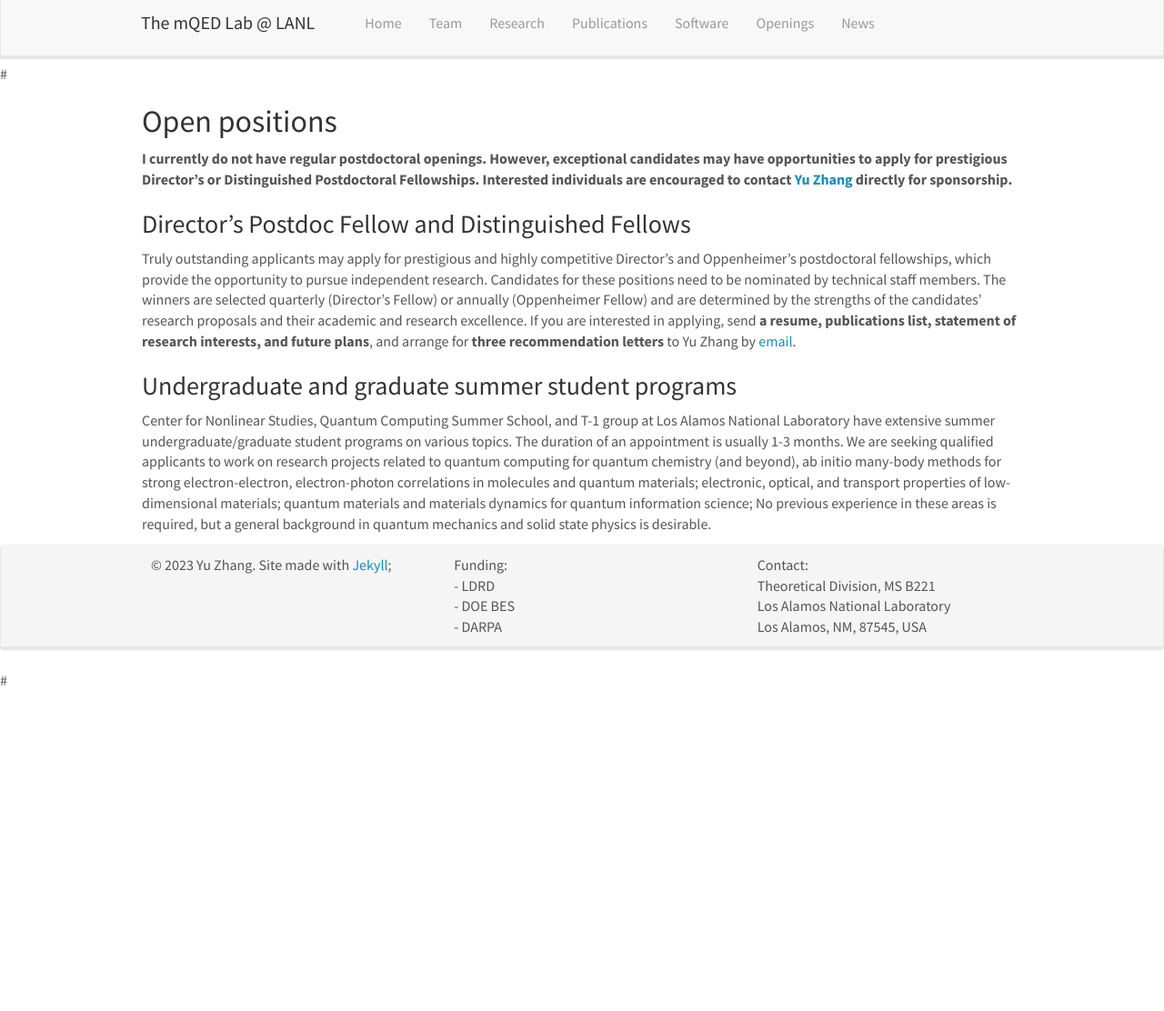
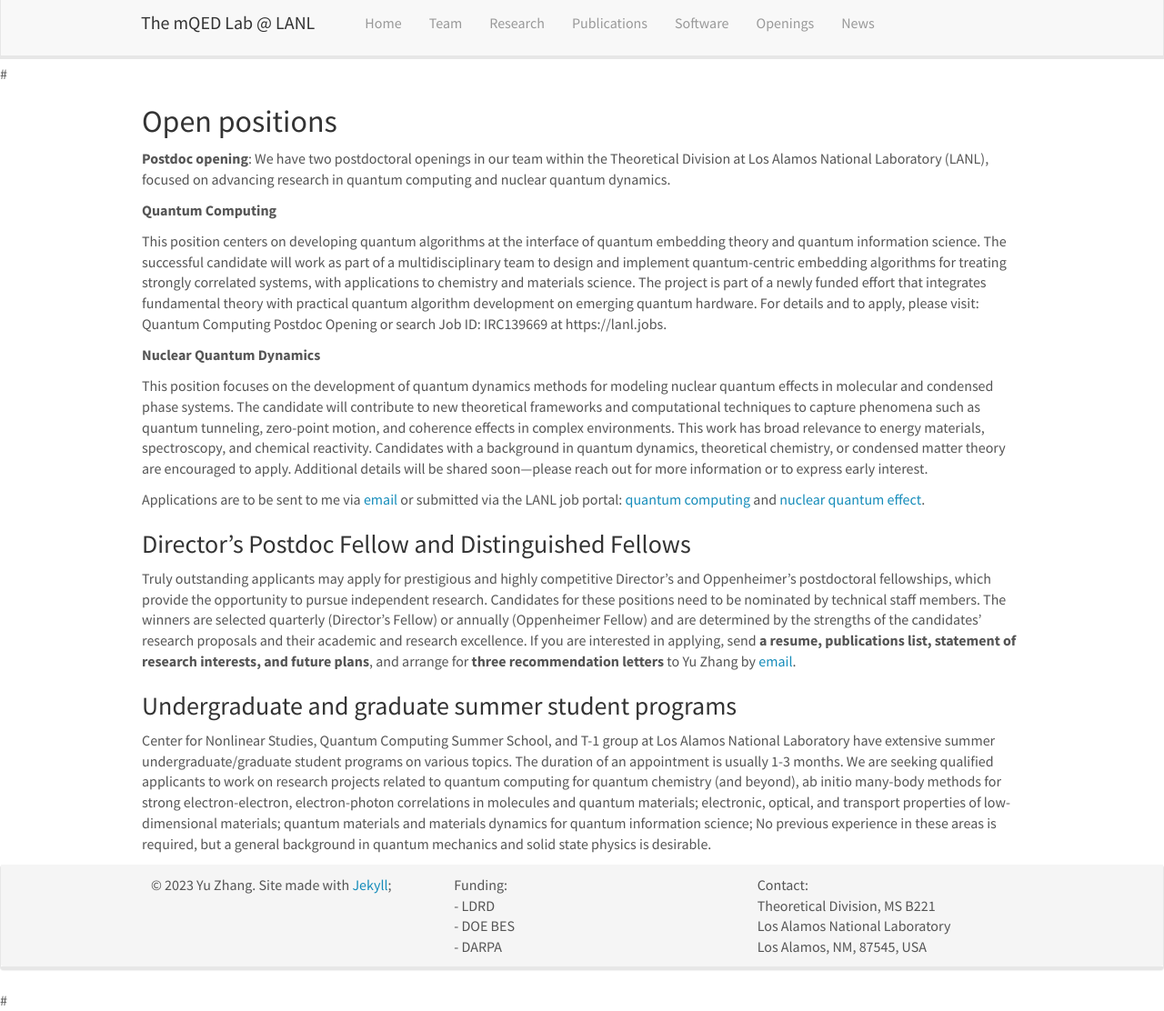
Before and after one commit to ares201005/ares201005.github.io, a Jekyll site: the page built from _pages/openings.md, in a window 1280 px wide and 1112 px high. Shown: the whole window at 91% size. Built offline with Jekyll 4.4.1, drawn with Linux system fonts in a browser that asks for light colours; nearby versions of some CDN libraries; a style sheet for code colours, icons or effects is not loaded.

Commit message:
Update news/members

```diff
--- a/_data/alumni_members.yml
+++ b/_data/alumni_members.yml
@@ -1,3 +1,12 @@
+
+- name: Chance Lander
+  photo: chance.jpeg
+  info: Summer GRA,  2023
+  email:
+  duration: Summer of 2023
+  education1: BSc in Biochemistry, University of Texas at Dallas
+  education2: PhD candidate with Prof. Yihan Shao at The University of Oklahoma
+  research: Semiempirical methods
 
 - name: Xinyang Li
   photo: xinyang.jpeg
--- a/_data/news.yml
+++ b/_data/news.yml
@@ -1,3 +1,5 @@
+- date : Sep 2nd, 2025
+  headline: Nikhil V. Seshadri, <a href="Science Undergraduate Laboratory Internships">SULI<a> student, joined our team.
 
 - date: July 1st, 2025
   headline: Our project <i>Quantum-centric embedding theory for quantum many-body physics</i> was funded by LDRD.
--- a/_pages/openings.md
+++ b/_pages/openings.md
@@ -8,20 +8,24 @@ permalink: /openings
 
 ## Open positions
 
-<!--
-**Postdoc opening**: I have an <a href="https://lanl.jobs/Search/JobDetails/cavity-quantum-materials-postdoc-research-associate/9e1cc362-2fe0-4550-be48-516ad5a8efda">opening for a postdoc position</a> in my team within the theoretical division at the Los Alamos National Laboratory (LANL).
-
-The candidates will be expected to work in the field of cavity quantum materials, an intersection between cavity quantum electrodynamics and quantum materials.
-The successful candidate will contribute to developing and applying quantum many-body methods to investigate the electronic, optical, and dynamical properties of quantum materials in various cavities.
-A solid background in electronic structure theory is desired.
-
-The successful candidate will have the opportunity to engage with a dynamic, multi-disciplinary experimental and theoretical research team that bridges fundamental science with applications. We provide unique opportunities for cross disciplinary collaborations, scientific workshop organization, and conference attendance. Outstanding applicants may be nominated for prestigious LANL-funded fellowships, enabling the pursuit of independent research.
+**Postdoc opening**:
+We have two postdoctoral openings in our team within the Theoretical Division at Los Alamos National Laboratory (LANL), focused on advancing research in quantum computing and nuclear quantum dynamics.
 
 
-Applications are to be sent to me via [email](mailto:zhy@lanl.gov) or submitted via <a href="https://lanl.jobs/Search/JobDetails/cavity-quantum-materials-postdoc-research-associate/9e1cc362-2fe0-4550-be48-516ad5a8efda">LANL job portal</a>.
+**Quantum Computing**
+
+This position centers on developing quantum algorithms at the interface of quantum embedding theory and quantum information science. The successful candidate will work as part of a multidisciplinary team to design and implement quantum-centric embedding algorithms for treating strongly correlated systems, with applications to chemistry and materials science. The project is part of a newly funded effort that integrates fundamental theory with practical quantum algorithm development on emerging quantum hardware. For details and to apply, please visit: Quantum Computing Postdoc Opening or search Job ID: IRC139669 at https://lanl.jobs.
+
+**Nuclear Quantum Dynamics**
+
+This position focuses on the development of quantum dynamics methods for modeling nuclear quantum effects in molecular and condensed phase systems. The candidate will contribute to new theoretical frameworks and computational techniques to capture phenomena such as quantum tunneling, zero-point motion, and coherence effects in complex environments. This work has broad relevance to energy materials, spectroscopy, and chemical reactivity. Candidates with a background in quantum dynamics, theoretical chemistry, or condensed matter theory are encouraged to apply. Additional details will be shared soon—please reach out for more information or to express early interest.
+
+
+Applications are to be sent to me via [email](mailto:zhy@lanl.gov) or submitted via the LANL job portal: <a href="https://www.linkedin.com/feed/update/urn:li:activity:7352033513690320896/">quantum computing</a> and <a href="">nuclear quantum effect</a>.
+
+<!--
+**I currently do not have regular postdoctoral openings. However, exceptional candidates may have opportunities to apply for prestigious Director's or Distinguished Postdoctoral Fellowships. Interested individuals are encouraged to contact [Yu Zhang](mailto:zhy@lanl.gov) directly for sponsorship.**
 -->
-
-**I currently do not have regular postdoctoral openings. However, exceptional candidates may have opportunities to apply for prestigious Director's or Distinguished Postdoctoral Fellowships. Interested individuals are encouraged to contact [Yu Zhang](mailto:zhy@lanl.gov) directly for sponsorship.**
 
 ### Director's Postdoc Fellow and Distinguished Fellows
 
```
Also changed, not shown: _data/team_gras.yml (+8 -9 lines).
